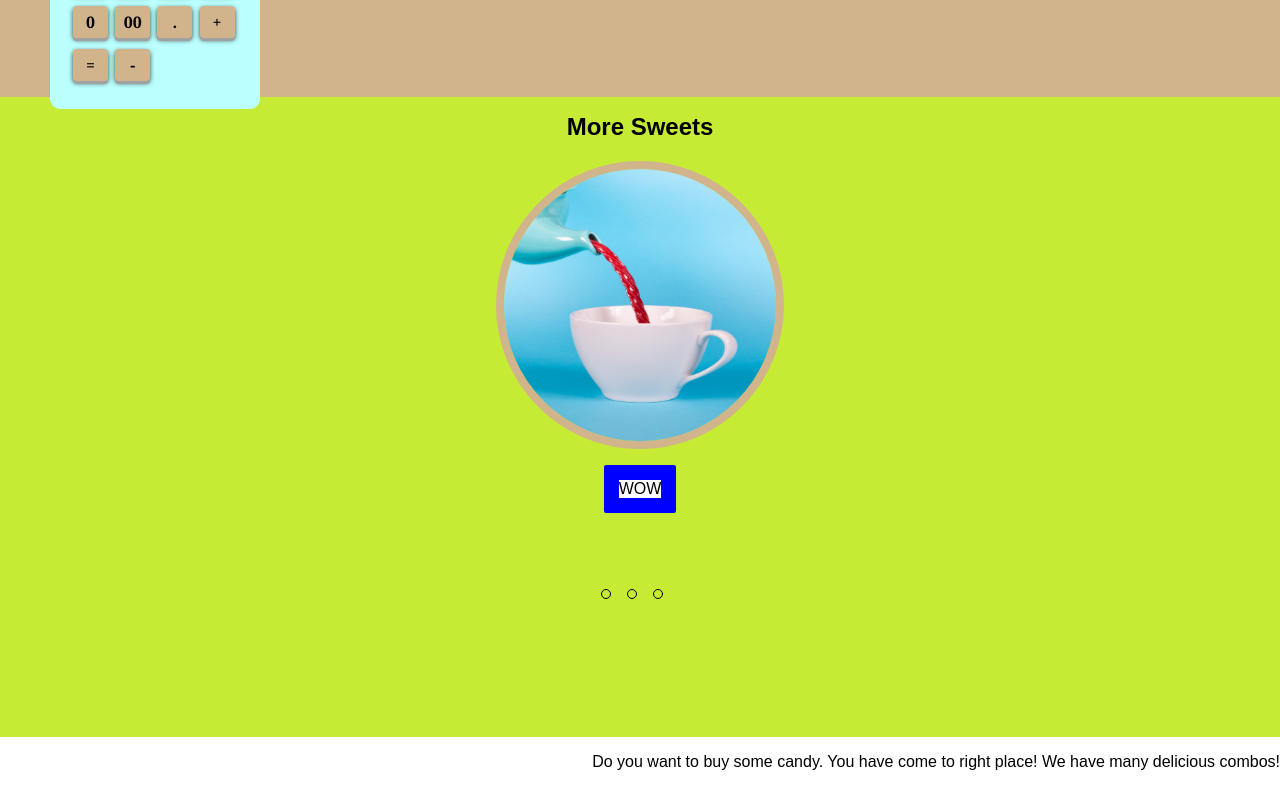
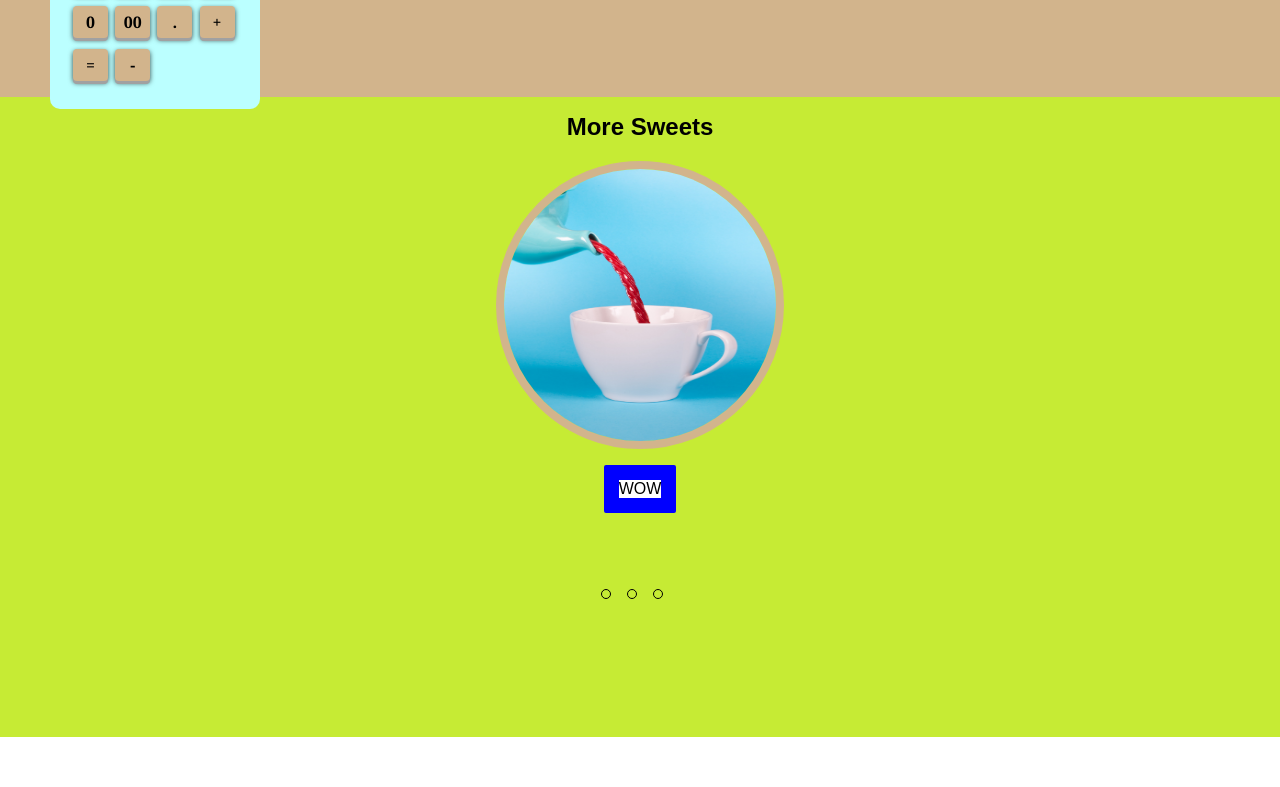
Before and after one commit to ClaudiaMun/ugly_website, a plain HTML site: page index.html in a window 1280 px wide. Shown: the part 2884-3671 px from the top of the page. After the commit the page ends 3621 px from the top, so only its background shows below. Drawn offline with nearby package versions, Linux system fonts and the light colour scheme.

Commit message:
Update index.html

```diff
--- a/index.html
+++ b/index.html
@@ -89,7 +89,6 @@
           <div id="prev" class="dot"></div>  <div id="next" class="dot"></div>  <div id="next-next" class="dot"></div>
         </div>
     </div>
-  <p align="right"> Do you want to buy some candy. You have come to right place! We have many delicious combos!</p>
 <div class="footer">
   <div class="topnav">
     <a class="active" href="#home">Home</a>
```
